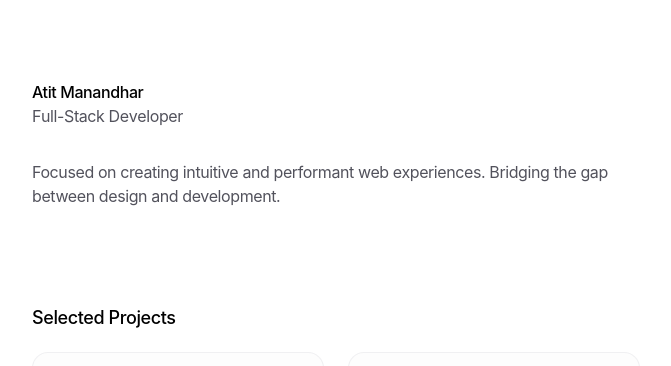
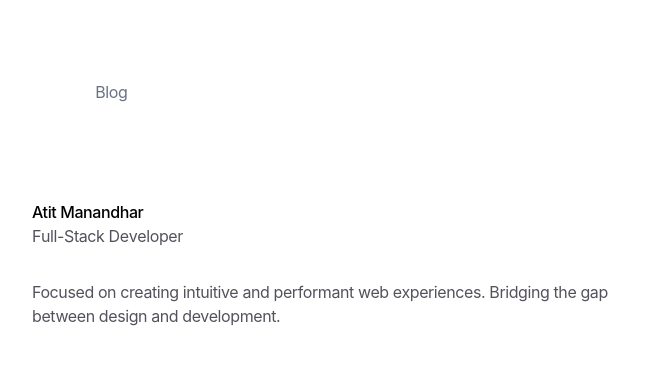
Before and after one commit to atitmanandhar/personal-website, a Next.js app: page / in a window 1280 px wide. Shown: the top 366 px of the page, without its empty margins (304-975 px from the left). Built offline with nearby package versions, Linux system fonts and the light colour scheme; grey boxes are pictures that could not be loaded.

Commit message:
Add navbar

```diff
--- a/app/header.tsx
+++ b/app/header.tsx
@@ -1,24 +1,11 @@
 'use client'
-import { TextEffect } from '@/components/ui/text-effect'
 import Link from 'next/link'
+import Navbar from './nav'
 
 export function Header() {
   return (
-    <header className="mb-8 flex items-center justify-between">
-      <div>
-        <Link href="/" className="font-medium text-black dark:text-white">
-          Atit Manandhar
-        </Link>
-        <TextEffect
-          as="p"
-          preset="fade"
-          per="char"
-          className="text-zinc-600 dark:text-zinc-500"
-          delay={0.5}
-        >
-          Full-Stack Developer
-        </TextEffect>
-      </div>
+    <header className="mb-24">
+      <Navbar />
     </header>
   )
 }
--- /dev/null
+++ b/app/nav.tsx
@@ -0,0 +1,42 @@
+'use client';
+
+import { nav } from 'motion/react-client'
+import Link from 'next/link'
+import { usePathname } from 'next/navigation';
+import clsx from 'clsx';
+
+const navItems = {
+  '/': {
+    name: 'Home',
+  },
+  '/blog': {
+    name: 'Blog',
+  },
+}
+
+export default function Navbar() {
+  const pathname = usePathname();
+
+  return (
+    <nav>
+      <div className='flex space-x-5'>
+        {Object.entries(navItems).map(([path, { name }]) => {
+          return (
+            <Link
+              key={path}
+              href={path}
+              className={clsx(
+                'text-base transition-all text-gray-500 hover:text-white',
+                {
+                  'text-white': pathname === path,
+                },
+              )}
+            >
+              {name}
+            </Link>
+          )
+        })}
+      </div>
+    </nav>
+  )
+}
--- a/app/page.tsx
+++ b/app/page.tsx
@@ -11,10 +11,10 @@ import {
   MorphingDialogContainer,
 } from '@/components/ui/morphing-dialog'
 import Link from 'next/link'
+import { TextEffect } from '@/components/ui/text-effect'
 import { AnimatedBackground } from '@/components/ui/animated-background'
 import {
   PROJECTS,
-  WORK_EXPERIENCE,
   BLOG_POSTS,
   EMAIL,
   SOCIAL_LINKS,
@@ -136,6 +136,20 @@ export default function Personal() {
         transition={TRANSITION_SECTION}
       >
         <div className="flex-1">
+          <div className="mb-8">
+            <Link href="/" className="font-medium text-black dark:text-white">
+              Atit Manandhar
+            </Link>
+            <TextEffect
+              as="p"
+              preset="fade"
+              per="char"
+              className="text-zinc-600 dark:text-zinc-500"
+              delay={0.5}
+            >
+              Full-Stack Developer
+            </TextEffect>
+          </div>
           <p className="text-zinc-600 dark:text-zinc-400">
             Focused on creating intuitive and performant web experiences.
             Bridging the gap between design and development.
```
